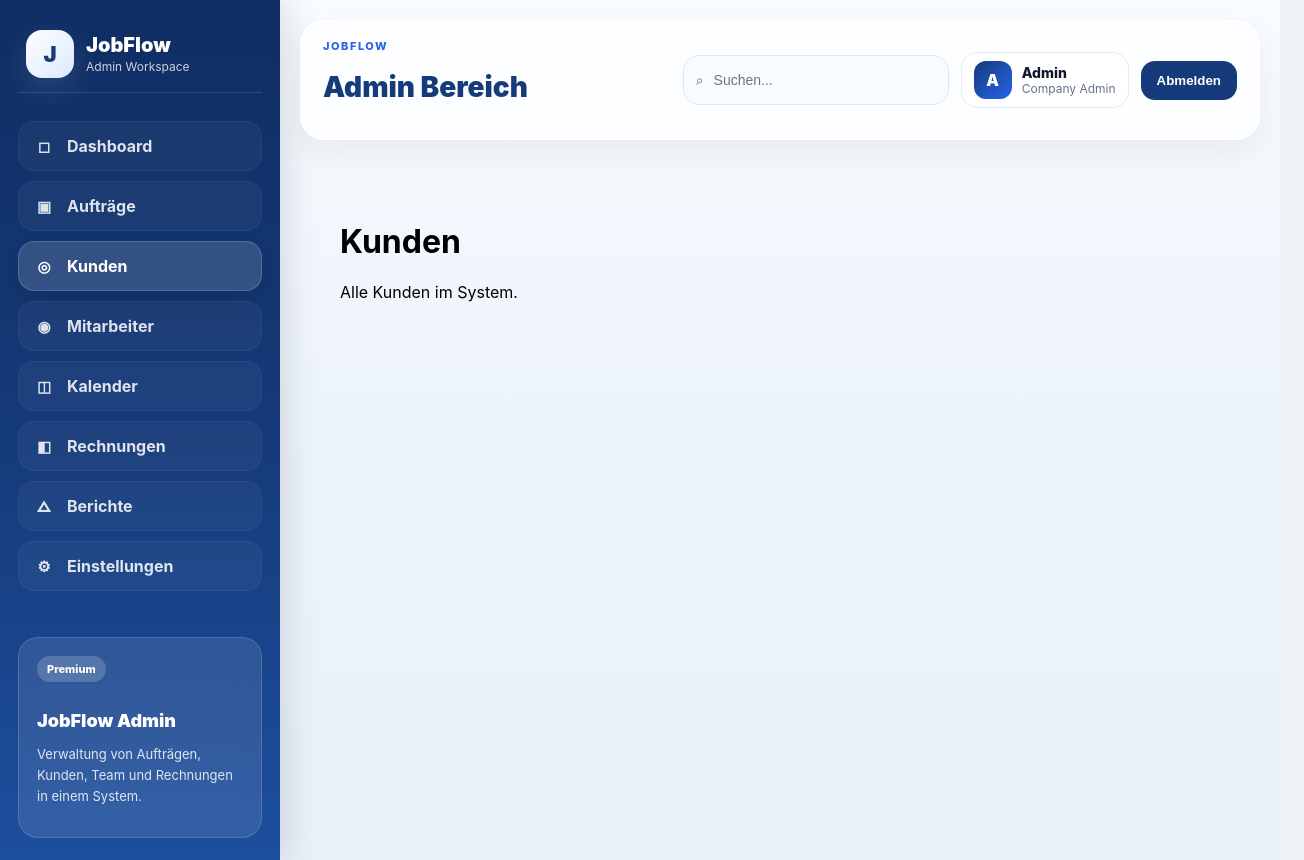
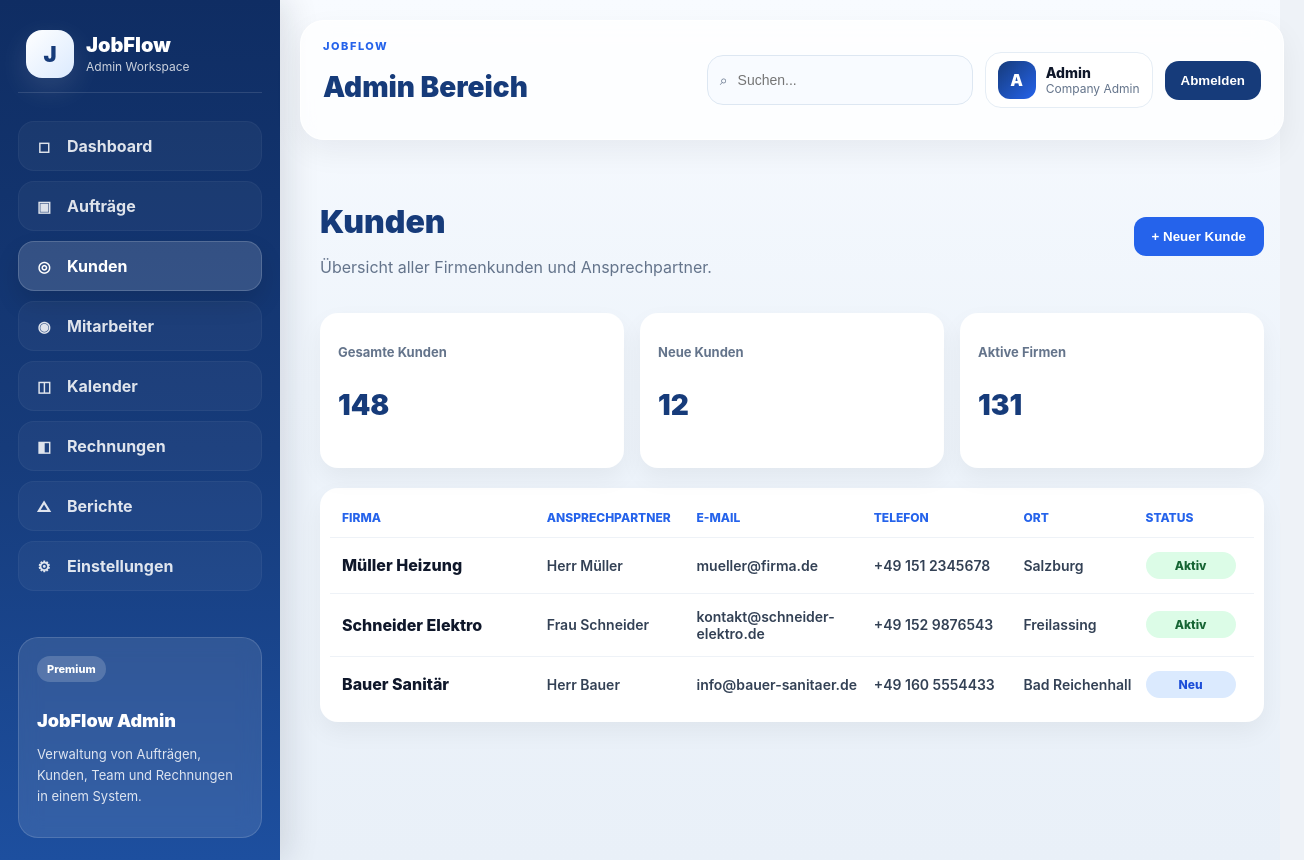
Before and after one commit to jobflow-app/jobflow-app, a Next.js app: page /admin/clients in a window 1280 px wide. Shown: the whole page, 1304 px wide, since content can reach past the window. Built offline with nearby package versions, Linux system fonts and the light colour scheme; no server answers.

Commit message:
Update page.jsx

```diff
--- a/app/admin/clients/page.jsx
+++ b/app/admin/clients/page.jsx
@@ -1,8 +1,199 @@
+'use client'
+
 export default function AdminClientsPage() {
+  const clients = [
+    {
+      name: 'Müller Heizung',
+      contact: 'Herr Müller',
+      email: 'mueller@firma.de',
+      phone: '+49 151 2345678',
+      city: 'Salzburg',
+      status: 'Aktiv',
+    },
+    {
+      name: 'Schneider Elektro',
+      contact: 'Frau Schneider',
+      email: 'kontakt@schneider-elektro.de',
+      phone: '+49 152 9876543',
+      city: 'Freilassing',
+      status: 'Aktiv',
+    },
+    {
+      name: 'Bauer Sanitär',
+      contact: 'Herr Bauer',
+      email: 'info@bauer-sanitaer.de',
+      phone: '+49 160 5554433',
+      city: 'Bad Reichenhall',
+      status: 'Neu',
+    },
+  ]
+
   return (
-    <main style={{ padding: 40 }}>
-      <h1>Kunden</h1>
-      <p>Alle Kunden im System.</p>
+    <main style={styles.page}>
+      <div style={styles.header}>
+        <div>
+          <h1 style={styles.title}>Kunden</h1>
+          <p style={styles.subtitle}>
+            Übersicht aller Firmenkunden und Ansprechpartner.
+          </p>
+        </div>
+
+        <button style={styles.newBtn}>+ Neuer Kunde</button>
+      </div>
+
+      <div style={styles.statsRow}>
+        <div style={styles.statCard}>
+          <p style={styles.statLabel}>Gesamte Kunden</p>
+          <h3 style={styles.statValue}>148</h3>
+        </div>
+        <div style={styles.statCard}>
+          <p style={styles.statLabel}>Neue Kunden</p>
+          <h3 style={styles.statValue}>12</h3>
+        </div>
+        <div style={styles.statCard}>
+          <p style={styles.statLabel}>Aktive Firmen</p>
+          <h3 style={styles.statValue}>131</h3>
+        </div>
+      </div>
+
+      <div style={styles.table}>
+        <div style={styles.tableHeader}>
+          <span>Firma</span>
+          <span>Ansprechpartner</span>
+          <span>E-Mail</span>
+          <span>Telefon</span>
+          <span>Ort</span>
+          <span>Status</span>
+        </div>
+
+        {clients.map((client, index) => (
+          <div key={index} style={styles.row}>
+            <div style={styles.name}>{client.name}</div>
+            <div style={styles.text}>{client.contact}</div>
+            <div style={styles.text}>{client.email}</div>
+            <div style={styles.text}>{client.phone}</div>
+            <div style={styles.text}>{client.city}</div>
+            <div>
+              <span
+                style={{
+                  ...styles.badge,
+                  ...(client.status === 'Aktiv' ? styles.green : styles.blue),
+                }}
+              >
+                {client.status}
+              </span>
+            </div>
+          </div>
+        ))}
+      </div>
     </main>
   )
 }
+
+const styles = {
+  page: {
+    padding: '20px',
+  },
+  header: {
+    display: 'flex',
+    justifyContent: 'space-between',
+    alignItems: 'center',
+    gap: '16px',
+    marginBottom: '20px',
+    flexWrap: 'wrap',
+  },
+  title: {
+    fontSize: '32px',
+    fontWeight: '900',
+    color: '#163b7a',
+    marginBottom: '6px',
+  },
+  subtitle: {
+    color: '#64748b',
+  },
+  newBtn: {
+    background: '#2563eb',
+    color: '#fff',
+    border: 'none',
+    padding: '12px 18px',
+    borderRadius: '12px',
+    fontWeight: '800',
+    cursor: 'pointer',
+  },
+  statsRow: {
+    display: 'grid',
+    gridTemplateColumns: 'repeat(3, 1fr)',
+    gap: '16px',
+    marginBottom: '20px',
+  },
+  statCard: {
+    background: '#fff',
+    borderRadius: '18px',
+    padding: '18px',
+    boxShadow: '0 10px 25px rgba(0,0,0,0.05)',
+  },
+  statLabel: {
+    fontSize: '13px',
+    color: '#64748b',
+    marginBottom: '8px',
+    fontWeight: '700',
+  },
+  statValue: {
+    fontSize: '28px',
+    fontWeight: '900',
+    color: '#163b7a',
+  },
+  table: {
+    background: '#fff',
+    borderRadius: '18px',
+    padding: '10px',
+    boxShadow: '0 10px 25px rgba(0,0,0,0.05)',
+    overflowX: 'auto',
+  },
+  tableHeader: {
+    display: 'grid',
+    gridTemplateColumns: '1.4fr 1fr 1.2fr 1fr 0.8fr 0.7fr',
+    padding: '12px',
+    fontWeight: '800',
+    color: '#2563eb',
+    fontSize: '12px',
+    textTransform: 'uppercase',
+    gap: '12px',
+    minWidth: '900px',
+  },
+  row: {
+    display: 'grid',
+    gridTemplateColumns: '1.4fr 1fr 1.2fr 1fr 0.8fr 0.7fr',
+    padding: '14px 12px',
+    borderTop: '1px solid #eef2f7',
+    alignItems: 'center',
+    gap: '12px',
+    minWidth: '900px',
+  },
+  name: {
+    fontWeight: '800',
+    color: '#0f172a',
+  },
+  text: {
+    fontWeight: '600',
+    color: '#334155',
+    fontSize: '14px',
+  },
+  badge: {
+    padding: '6px 10px',
+    borderRadius: '999px',
+    fontSize: '12px',
+    fontWeight: '800',
+    textAlign: 'center',
+    display: 'inline-block',
+    minWidth: '70px',
+  },
+  green: {
+    background: '#dcfce7',
+    color: '#166534',
+  },
+  blue: {
+    background: '#dbeafe',
+    color: '#1d4ed8',
+  },
+}
```
